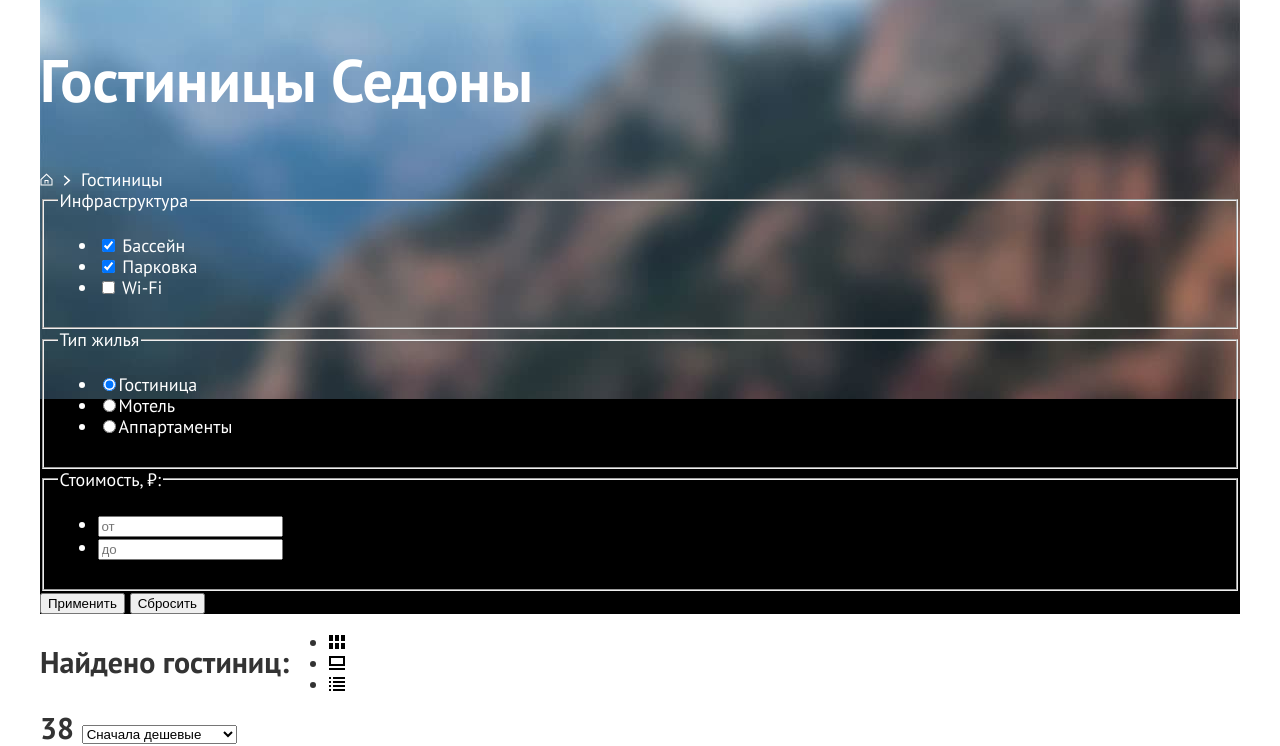
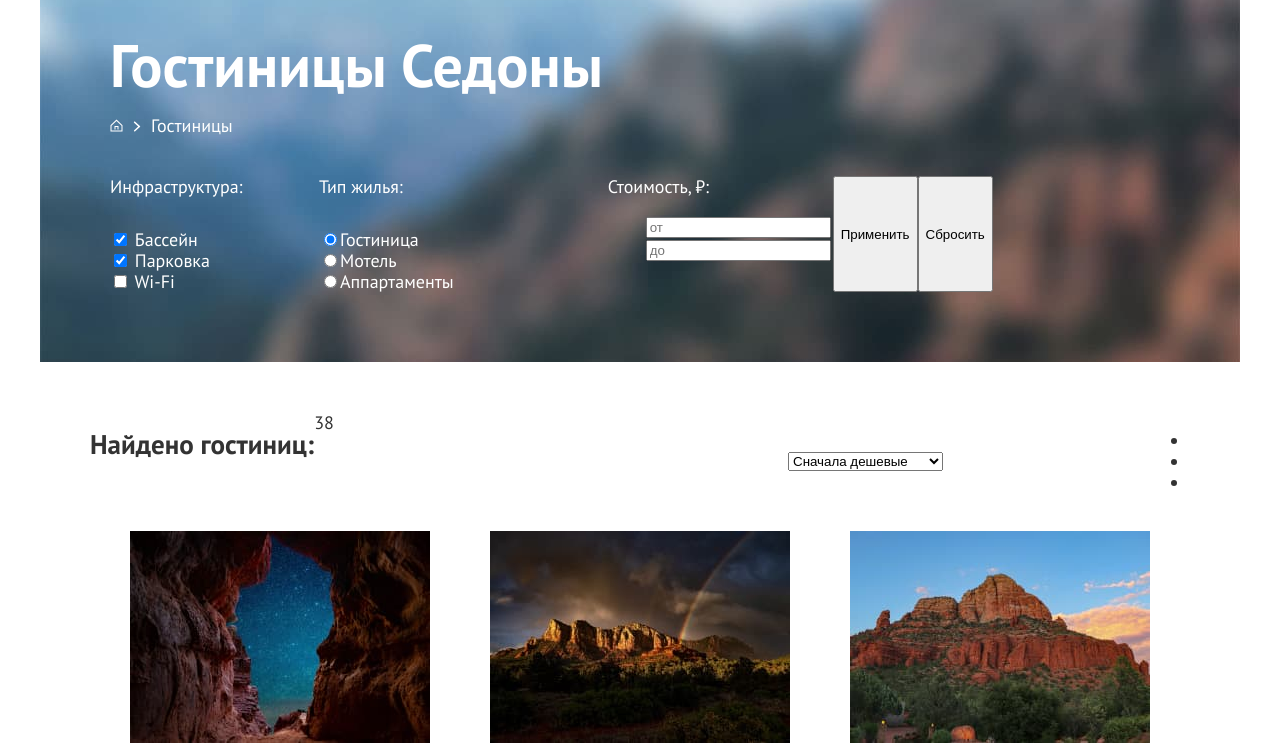
Before and after one commit to htmlacademy-htmlcss/2249653-sedona-36, a plain HTML site: page catalog.html in a window 1280 px wide. Shown: the part 73-819 px from the top of the page. Drawn offline with Linux system fonts and the light colour scheme.

Commit message:
Внесение изменений в сетку

```diff
--- a/catalog.html
+++ b/catalog.html
@@ -50,7 +50,6 @@
           </ul>
         </nav>
       </header>
-
       <main class="main-contaier main-inner">
         <section class="inner-header">
           <div class="page-navigation">
@@ -70,9 +69,10 @@
             </ul>
           </div>
           <form class="filter-group" action="https://echo.htmlacademy.ru/" method="post">
-            <fieldset class="inner-header-filter-group">
-              <legend class="inner-header-filter-group">Инфраструктура</legend>
-              <ul class="inner-header-filter-list">
+            <div class="catalog-form">
+              <fieldset class="inner-header-filter-group infrastructure">
+                <legend class="inner-header-filter-group">Инфраструктура:</legend>
+                <ul class="inner-header-filter-list-infrastructure">
                   <li class="inner-header-filter-item">
                     <label class="control">
                       <input class="control-input" type="checkbox" name="Swimming-pool" checked>
@@ -93,9 +93,9 @@
                   </li>
                 </ul>
               </fieldset>
-            <fieldset class="inner-header-filter-group">
-              <legend class="inner-header-filter-group">Тип жилья</legend>
-              <ul class="inner-header-filter-list">
+              <fieldset class="inner-header-filter-group house">
+                <legend class="inner-header-filter-group">Тип жилья:</legend>
+                <ul class="inner-header-filter-list-house">
                   <li class="inner-header-filter-item">
                     <label class="control">
                       <input class="control-input" type="radio" name="inner-header-group" value="housing"
@@ -114,9 +114,9 @@
                   </li>
                 </ul>
               </fieldset>
-            <fieldset class="inner-header-cost-group">
+              <fieldset class="inner-header-filter-group cost">
                 <legend class="inner-header-cost-group">Стоимость, ₽:</legend>
-              <ul class="inner-header-cost-list">
+                <ul class="inner-header-filter-list-cost">
                   <li class="inner-header-cost-from-item">
                     <label class="lable-cost-from" for="cost-from">
                       <input type="text" id="cost-from" name="cost-from" placeholder="от">
@@ -131,40 +131,40 @@
               </fieldset>
               <button class="button" type="submit">Применить</button>
               <button class="button" type="reset">Сбросить</button>
+            </div>
           </form>
         </section>
-        <div class="search-wrapper">
-          <section class="search-results">
-            <h2 class="visually-hidden">Результат поиска</h2>
-            <p class="search-results">Найдено гостиниц:</p>
-            <span class="search-results">38</span>
+        <section class="catalog-products">
+          <div class="catalog-products-conteiner">
+            <div class="catalog-products-header">
+              <h2 class="catalog-products-title">Найдено гостиниц:</h2>
+              <span>38</span>
+              <div class="select sorting-type">
                 <select class="select-control" aria-label="Сортировка">
                   <option value="popular">Сначала дешевые</option>
                   <option value="cheap">Сначала дорогие</option>
                   <option value="expensive">Сначала популярные</option>
                 </select>
-          </section>
-          <ul>
-            <li>
-              <a href="#" class="button button-light">
-                <img src="images/catalog-main-images/cards.svg" width="16" height="14"
-                  alt="Показать карточки гостиниц.">
+              </div>
+              <div class="view-buttons-wrapper">
+                <ul class="view-buttons">
+                  <li class="view-button-item">
+                    <a class="view-button  view-button-tile" href="#">
                       <span class="visually-hidden">Показать карточки</span>
                     </a>
                   </li>
-            <li>
-              <a href="#" class="button button-light">
-                <img src="images/catalog-main-images/computer.svg" width="16" height="14" alt="Показать на весь экран.">
+                  <li class="view-button-item">
+                    <a class="view-button  view-button-card" href="#">
                       <span class="visually-hidden">Показать на весь экран</span>
                     </a>
                   </li>
-            <li>
-              <a class="button" href="#">
-                <img src="images/catalog-main-images/lists.svg" width="16" height="14" alt="Показать список.">
+                  <li class="view-button-item">
+                    <a class="view-button  view-button-list" href="#">
                       <span class="visually-hidden">Показать список</span>
                     </a>
                   </li>
                 </ul>
+              </div>
             </div>
             <div class="product-card-wrapper">
               <ul class="product-card-list">
@@ -196,8 +196,8 @@
                 </li>
                 <li class="product-card">
                   <a class="product-card-link" href="product.html">
-                <img class="product-card-image" src="images/catalog-main-images/card-desert-quail-inn.jpg" width="300"
-                  height="212" alt="Госница Dereset Quail Inn.">
+                    <img class="product-card-image" src="images/catalog-main-images/card-desert-quail-inn.jpg"
+                      width="300" height="212" alt="Госница Dereset Quail Inn.">
                     <h3 class="product-card-title">Dereset Quail Inn</h3>
                   </a>
                   <span class="product-card-type">Гостиница</span>
@@ -222,6 +222,8 @@
                 </li>
               </ul>
             </div>
+          </div>
+        </section>
         <div class="pagination-container">
           <ul class="pagination">
             <li class="pagination-item">
--- a/styles/styles.css
+++ b/styles/styles.css
@@ -371,7 +371,6 @@ body {
   color: #ffffff;
   background-image: url("../images/catalog-main-images/form-main.jpg");
   background-repeat: no-repeat;
-
 }
 
 .page-navigation {
@@ -379,16 +378,21 @@ body {
   flex-direction: column;
 }
 
+.inner-header {
+  padding: 35px 70px 70px 70px;
+}
+
 .inner-header-title {
   font-size: 60px;
   line-height: 78px;
   font-weight: 700;
-
+  margin: 0;
 }
 
 .breadcrumbs {
   display: flex;
   margin: 0;
+  margin-top: 11px;
   padding: 0;
   list-style-type: none;
 }
@@ -397,20 +401,76 @@ body {
   margin-right: 10px;
 }
 
-.search-wrapper {
+.inner-header-filter-group {
+  border: none;
+}
+
+.infrastructure {
+  padding: 0;
+  margin-left: 0;
+  margin-right: 70px;
+}
+
+.house {
+  margin-left: 0;
+  margin-right: 140px;
+}
+
+.inner-header-filter-list-infrastructure {
+  margin-top: 32px;
+  margin-right: 39px;
+  margin-bottom: 0;
+  padding: 0;
+}
+
+.inner-header-filter-list-house {
+  margin-top: 32px;
+  margin-right: 10px;
+  margin-bottom: 0;
+  padding: 0;
+}
+
+.inner-header-filter-group {
+  padding: 0;
+}
+
+.inner-header-filter-list-infrastructure,
+.inner-header-filter-list-house,
+.inner-header-filter-list-cost {
+  list-style-type: none;
+}
+
+.catalog-form {
+  display: flex;
+  align-items: stretch;
+  margin-top: 40px;
+}
+
+.catalog-products {
+  padding: 50px;
+  70px;
+  40px;
+  70px;
+}
+
+
+.catalog-products-header {
   display: flex;
 }
 
-.search-results {
-  font-size: 30px;
-  line-height: 36px;
-  font-weight: 700;
+.select {
+  display: flex;
+  align-items: center;
+  width: 292px;
+  margin-left: auto;
+  margin-right: 70px;
 }
 
-.button .button-light {
-  width: 48px;
-  height: 48px;
-  list-style-type: none;
+.view-buttons-wrapper {
+  display: flex;
+  flex-wrap: wrap;
+
+  align-content: space-between;
 }
 
 .product-card-wrapper {
```
Lines whose indentation alone changed are shown as unchanged.
